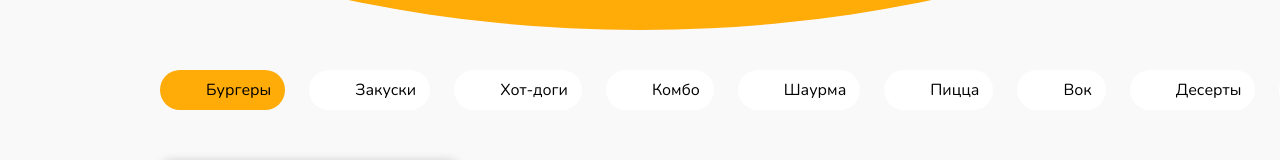
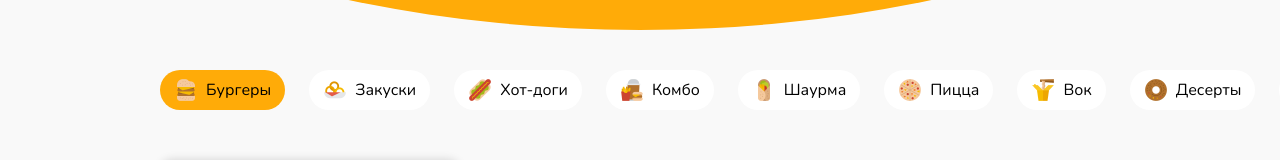
Before and after one commit to E-Okishev/react-burger, a React (Vite) app: page / in a window 1280 px wide. Shown: the part 441-601 px from the top of the page. Built offline with nearby package versions, Linux system fonts and the light colour scheme.

Commit message:
Added interactivity to menu items

```diff
--- a/src/components/Navigation/Navigation.jsx
+++ b/src/components/Navigation/Navigation.jsx
@@ -1,21 +1,29 @@
 import classNames from "classnames";
-import { useSelector } from "react-redux";
+import { useSelector, useDispatch } from "react-redux";
 import Container from "../Container/Container";
 import style from "./Navigation.module.css";
+import { changeCategory } from "../../store/category/categorySlice";
 
 function Navigation() {
   const { category, activeCategory } = useSelector((state) => state.category);
+  const dispatch = useDispatch();
 
   return (
     <nav className={style.navigation}>
       <Container className={style.container}>
         <ul className={style.list}>
           {category.map((item, i) => (
-            <li className={style.item}>
+            <li key={i} className={style.item}>
               <button
                 className={classNames(
                   style.button,
-                  activeCategory === i ? style.button_active : '')}>
+                  activeCategory === i ? style.button_active : ""
+                )}
+                style={{ backgroundImage: `url(${item.image})` }}
+                onClick={() => {
+                  dispatch(changeCategory({indexCategory: i}));
+                }}
+              >
                 {item.rus}
               </button>
             </li>
```
